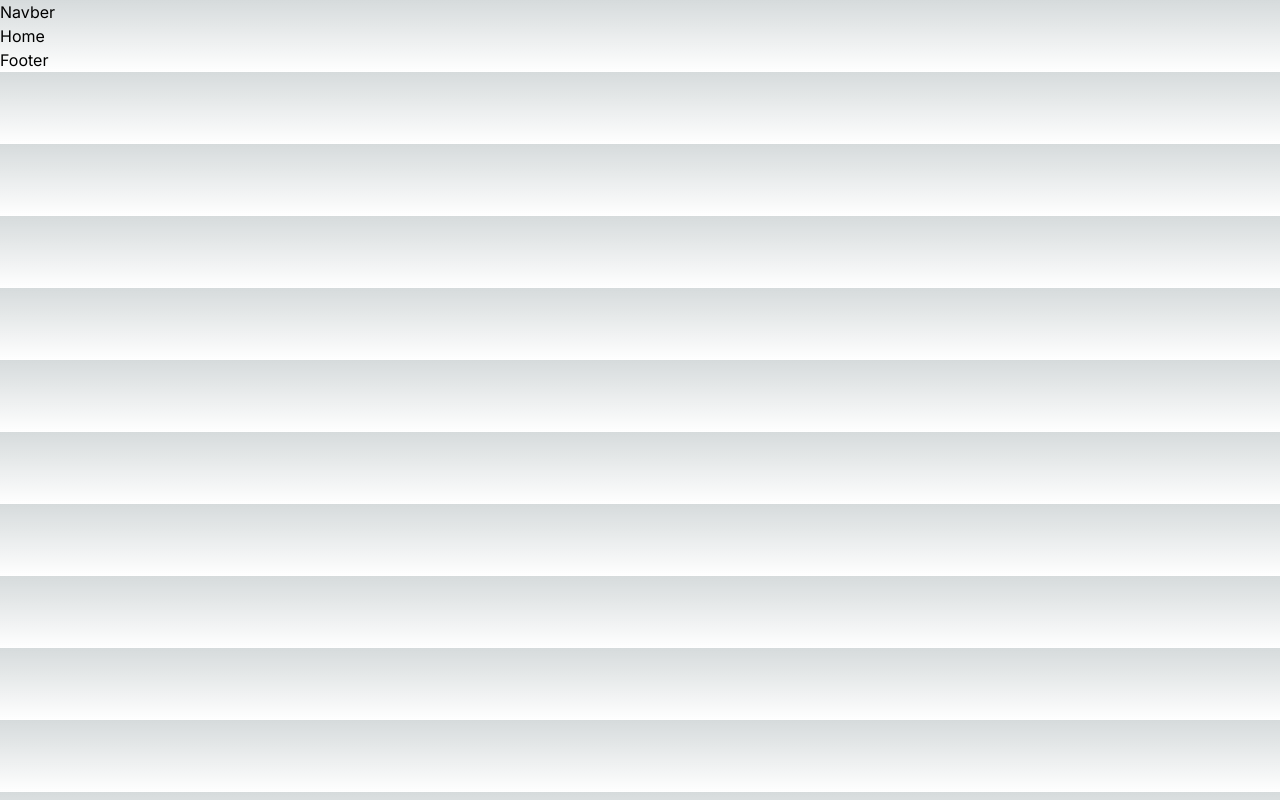
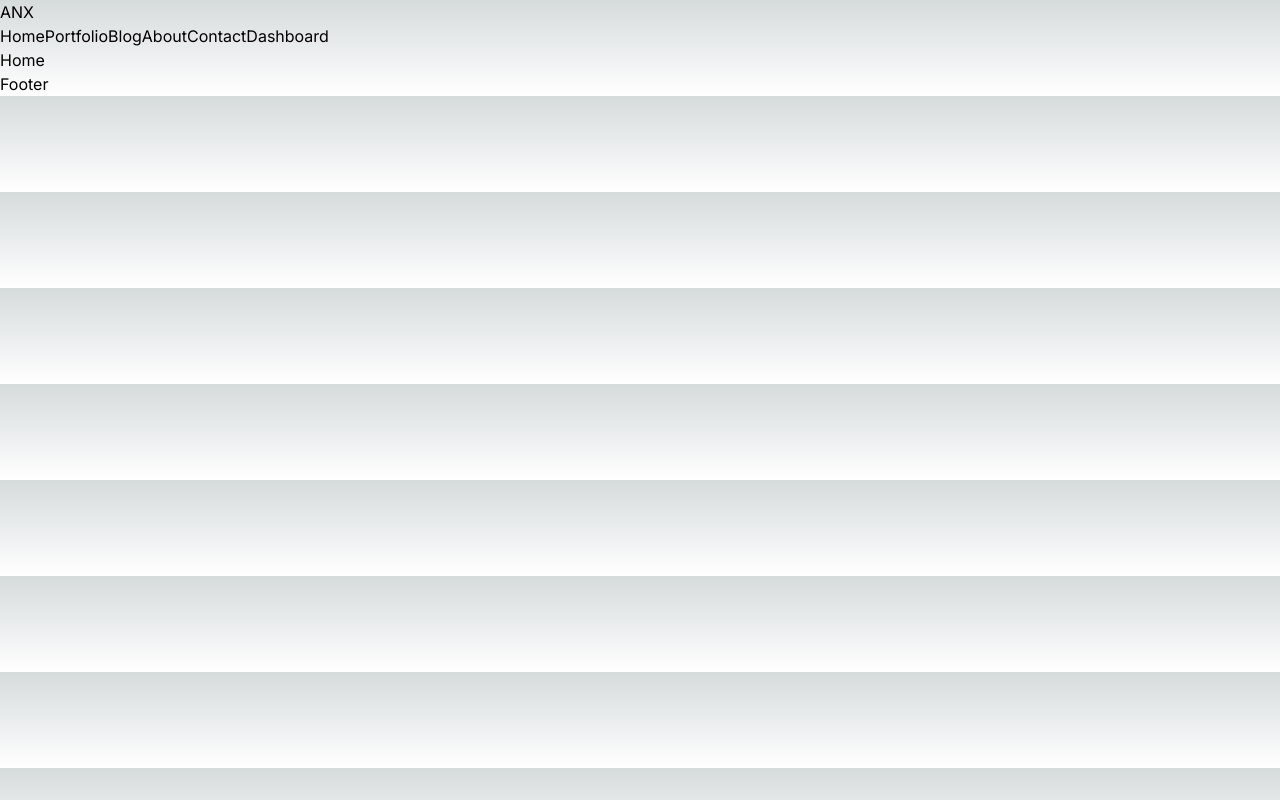
Before and after one commit to Achyut21/anx, a Next.js app: page / in a window 1280 px wide. Built offline with nearby package versions, Linux system fonts and the light colour scheme.

Commit message:
Navbar Options Updated

```diff
--- a/src/components/navbar/navber.jsx
+++ b/src/components/navbar/navber.jsx
@@ -1,10 +1,52 @@
+import Link from "next/link"
 import React from 'react'
+
+const links = [
+  {
+    id: 1,
+    title: "Home",
+    url: "/",
+  },
+  {
+    id: 2,
+    title: "Portfolio",
+    url: "/portfolio",
+  },
+  {
+    id: 3,
+    title: "Blog",
+    url: "/blog",
+  },
+  {
+    id: 4,
+    title: "About",
+    url: "/about",
+  },
+  {
+    id: 5,
+    title: "Contact",
+    url: "/contact",
+  },
+  {
+    id: 6,
+    title: "Dashboard",
+    url: "/dashboard",
+  },
+];
 
 const Navbar = () => {
   return (
     <div>
-      Navber
+      <Link href={"/"}>ANX</Link>
+        <div>
+          {links.map(link => (
+            <Link key={link.id} href={link.url}>
+              {link.title}
+            </Link>
+          ))}
+       </div>
     </div>
+
   )
 }
 
```
